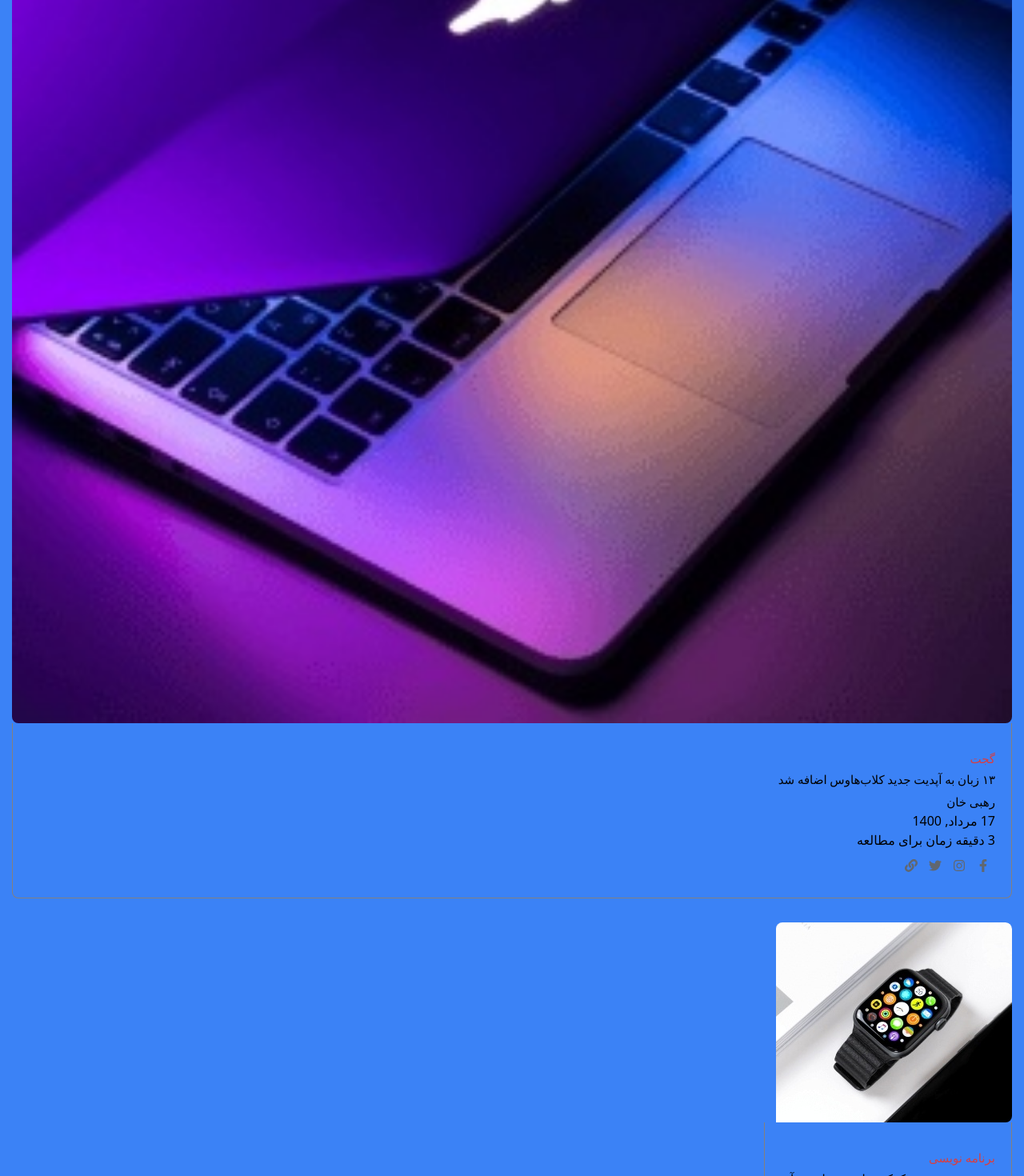
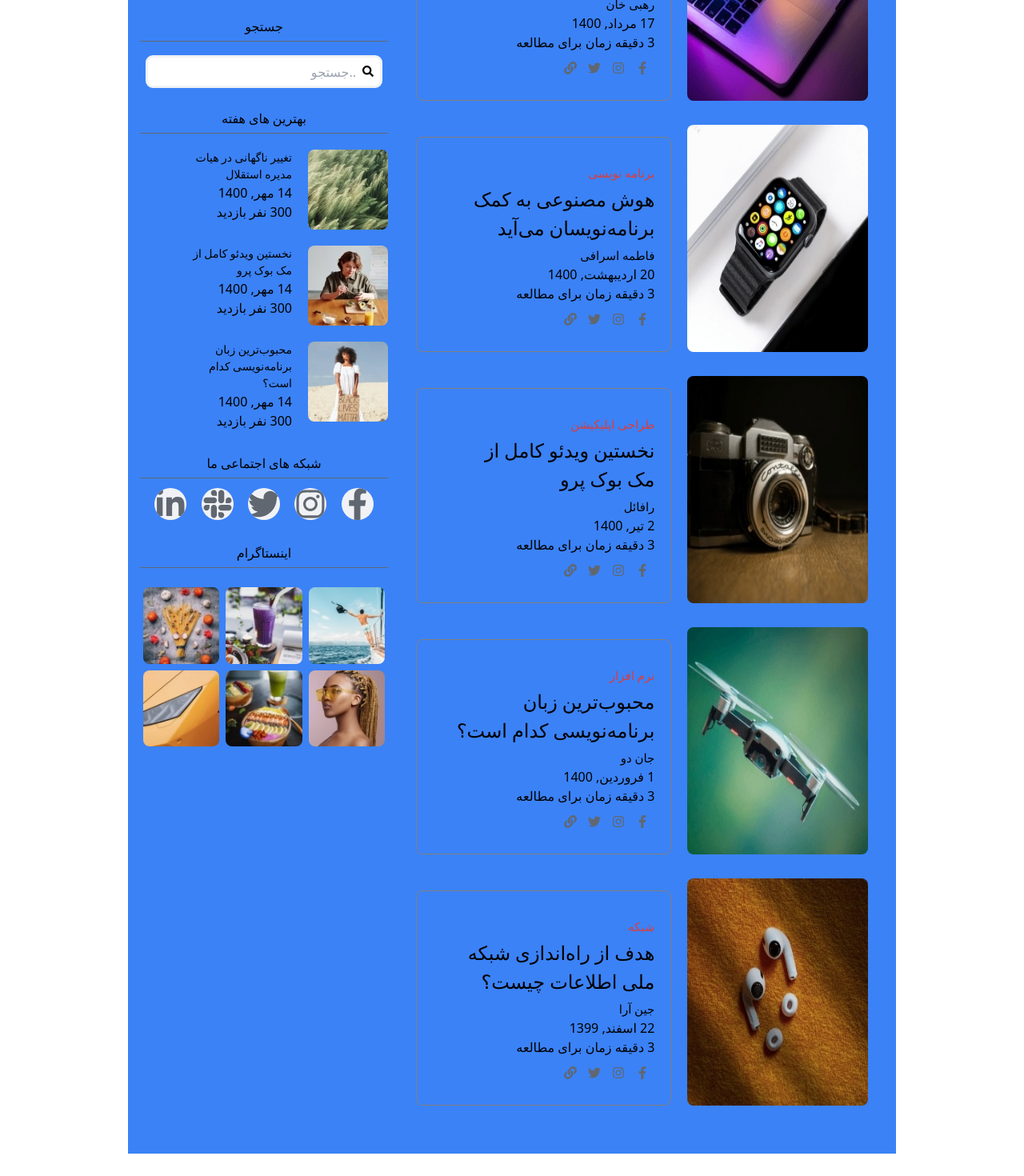
Before and after one commit to amirghaderian/bloger, a Next.js app: page / in a window 1280 px wide. Shown: the part 3400-4870 px from the top of the page at 80% size. After the commit the page ends 4842 px from the top, so only its background shows below. Built offline with nearby package versions, Linux system fonts and the light colour scheme.

Commit message:
Responsive Post List for md & ml & a little lg screens

```diff
--- a/src/components/PostList.tsx
+++ b/src/components/PostList.tsx
@@ -32,26 +32,32 @@ import {
 
 const PostList = () => {
   return (
-    <div className="PostList bg-red-200 w-full h-[100%]] ">
-      <div className="Container bg-blue-500 w-full px-[15px] py-[60px]">
-        <div className="Baner bg-slate-400">
-          <Image src={Banner} alt="Banner" />
+    <div className="PostList bg-red-200 w-full h-[100%]] ml:w-[540px] ml:mx-auto md:w-[720px] lg:w-[960px] ">
+      <div className="Container bg-blue-500 w-full px-[15px] py-[60px] lg:flex flex-wrap">
+        <div className="Baner bg-slate-400 ml:w-[510px] md:w-[690px] lg:w-[800px] lg:mx-auto">
+          <div>
+            <Image src={Banner} alt="Banner" />
+          </div>
         </div>
-        <div className="posts">
-          <div className="post1">
-            <div className="Image1 group mt-[30px] rounded-lg relative overflow-hidden">
+        <div className="posts lg:w-2/3 lg:pl-[35px]">
+          <div className="post1 ml:flex ml:items-center md:items-end">
+            <div className="Image1 group mt-[30px] rounded-lg relative overflow-hidden ml:w-[153px] ml:h-[252px] md:w-[295px] md:h-[284px] ">
               <Image
                 src={Post1}
                 alt="Post1"
-                className="group rounded-t-lg group-hover:scale-110 transition duration-300 w-full"
+                className="group rounded-t-lg group-hover:scale-110 transition duration-300 w-full ml:w-[133px] ml:mr-[20px] ml:h-[222px] ml:rounded-lg
+                 md:w-[295px]  md:h-[284px]"
               />
             </div>
-            <div className="PostContent1 px-[20px] border-b border-r border-l border-[#837f7f] rounded-b-lg py-[32px] w-full ">
+            <div
+              className="PostContent1 px-[20px] border-b border-r border-l border-[#837f7f] rounded-b-lg py-[32px] w-full ml:mr-[20px] ml:w-[337px] ml:border-t ml:rounded-lg
+            md:w-[375px] "
+            >
               <span className="font-[IranSans] text-[15px] text-[#D93E40] hover:text-[#3858f6]">
                 گجت
               </span>
               <a href="#" className=" group-hover: underlinTitr">
-                <h4 className="font-[VasirBold] text-[15px] ">
+                <h4 className="font-[VasirBold] text-[15px] md:text-[24px]  ">
                   ۱۳ زبان به آپدیت جدید کلاب‌هاوس اضافه شد
                 </h4>
               </a>
@@ -68,20 +74,24 @@ const PostList = () => {
             </div>
           </div>
 
-          <div className="post2">
-            <div className="Image2 group mt-[30px] rounded-lg relative overflow-hidden">
+          <div className="post2 ml:flex ml:items-center md:items-end">
+            <div className="Image2 group mt-[30px] rounded-lg relative overflow-hidden ml:w-[153px] ml:h-[252px] md:w-[295px] md:h-[284px]">
               <Image
                 src={Post2}
                 alt="Post2"
-                className="group rounded-t-lg group-hover:scale-110 transition duration-300"
+                className="group rounded-t-lg group-hover:scale-110 transition duration-300  w-full  ml:w-[133px] ml:mr-[20px] ml:h-[222px] ml:rounded-lg
+                 md:w-[295px]  md:h-[284px]"
               />
             </div>
-            <div className="PostContent2 px-[20px] border-b border-r border-l border-[#837f7f] rounded-b-lg py-[32px] w-fit ">
+            <div
+              className="PostContent2 px-[20px] border-b border-r border-l border-[#837f7f] rounded-b-lg py-[32px]  w-full ml:mr-[20px] ml:w-[337px] ml:border-t
+             ml:rounded-lg md:w-[375px] "
+            >
               <span className="font-[IranSans] text-[15px] text-[#D93E40] hover:text-[#3858f6]">
                 برنامه نویسی
               </span>
               <a href="#" className=" group-hover: underlinTitr">
-                <h4 className="font-[VasirBold] text-[15px] ">
+                <h4 className="font-[VasirBold] text-[15px] md:text-[24px] ">
                   هوش مصنوعی به کمک برنامه‌نویسان می‌آید
                 </h4>
               </a>
@@ -98,20 +108,24 @@ const PostList = () => {
             </div>
           </div>
 
-          <div className="post3">
-            <div className="Image3 group mt-[30px] rounded-lg relative overflow-hidden">
+          <div className="post3  ml:flex ml:items-center md:items-end">
+            <div className="Image3 group mt-[30px] rounded-lg relative overflow-hidden ml:w-[153px] ml:h-[252px] md:w-[295px] md:h-[284px]">
               <Image
                 src={Post3}
                 alt="Post3"
-                className="group rounded-t-lg group-hover:scale-110 transition duration-300"
+                className="group rounded-t-lg group-hover:scale-110 transition duration-300  w-full ml:w-[133px] ml:mr-[20px] ml:h-[222px] ml:rounded-lg
+                md:w-[295px]  md:h-[284px]"
               />
             </div>
-            <div className="PostContent1 px-[20px] border-b border-r border-l border-[#837f7f] rounded-b-lg py-[32px] w-fit ">
+            <div
+              className="PostContent3 px-[20px] border-b border-r border-l border-[#837f7f] rounded-b-lg py-[32px] w-full ml:mr-[20px] ml:w-[337px] ml:border-t
+             ml:rounded-lg md:w-[375px]"
+            >
               <span className="font-[IranSans] text-[15px] text-[#D93E40] hover:text-[#3858f6]">
                 طراحی اپلیکیشن
               </span>
               <a href="#" className=" group-hover: underlinTitr">
-                <h4 className="font-[VasirBold] text-[15px] w-[248px] ">
+                <h4 className="font-[VasirBold] text-[15px] w-[248px] md:text-[24px] ">
                   نخستین ویدئو کامل از مک بوک پرو
                 </h4>
               </a>
@@ -128,20 +142,24 @@ const PostList = () => {
             </div>
           </div>
 
-          <div className="post4">
-            <div className="Image4 group mt-[30px] rounded-lg relative overflow-hidden">
+          <div className="post4 ml:flex ml:items-center md:items-end">
+            <div className="Image4 group mt-[30px] rounded-lg relative overflow-hidden ml:w-[153px] ml:h-[252px] md:w-[295px] md:h-[284px]">
               <Image
                 src={Post4}
                 alt="Post4"
-                className="group rounded-t-lg group-hover:scale-110 transition duration-300"
+                className="group rounded-t-lg group-hover:scale-110 transition duration-300 w-full ml:w-[133px] ml:mr-[20px] ml:h-[222px] ml:rounded-lg
+                md:w-[295px]  md:h-[284px] "
               />
             </div>
-            <div className="PostContent4 px-[20px] border-b border-r border-l border-[#837f7f] rounded-b-lg py-[32px] w-fit ">
+            <div
+              className="PostContent4 px-[20px] border-b border-r border-l border-[#837f7f] rounded-b-lg py-[32px] w-full ml:mr-[20px] ml:w-[337px] ml:border-t
+            ml:rounded-lg md:w-[375px]"
+            >
               <span className="font-[IranSans] text-[15px] text-[#D93E40] hover:text-[#3858f6]">
                 نرم افزار
               </span>
               <a href="#" className=" group-hover: underlinTitr">
-                <h4 className="font-[VasirBold] text-[15px] ">
+                <h4 className="font-[VasirBold] text-[15px] md:text-[24px] ">
                   محبوب‌ترین زبان برنامه‌نویسی کدام است؟
                 </h4>
               </a>
@@ -158,20 +176,24 @@ const PostList = () => {
             </div>
           </div>
 
-          <div className="post5">
-            <div className="Image5 group mt-[30px] rounded-lg relative overflow-hidden">
+          <div className="post5 ml:flex ml:items-center md:items-end">
+            <div className="Image5 group mt-[30px] rounded-lg relative overflow-hidden ml:w-[153px] ml:h-[252px] md:w-[295px] md:h-[284px]">
               <Image
                 src={Post5}
                 alt="Post5"
-                className="group rounded-t-lg group-hover:scale-110 transition duration-300"
+                className="group rounded-t-lg group-hover:scale-110 transition duration-300 w-full ml:w-[133px] ml:mr-[20px] ml:h-[222px] ml:rounded-lg
+                md:w-[295px]  md:h-[284px]"
               />
             </div>
-            <div className="PostContent5 px-[20px] border-b border-r border-l border-[#837f7f] rounded-b-lg py-[32px] w-fit ">
+            <div
+              className="PostContent5 px-[20px] border-b border-r border-l border-[#837f7f] rounded-b-lg py-[32px]  w-full ml:mr-[20px] ml:w-[337px] ml:border-t
+            ml:rounded-lg md:w-[375px]"
+            >
               <span className="font-[IranSans] text-[15px] text-[#D93E40] hover:text-[#3858f6]">
                 شبکه
               </span>
               <a href="#" className=" group-hover: underlinTitr">
-                <h4 className="font-[VasirBold] text-[15px] ">
+                <h4 className="font-[VasirBold] text-[15px] md:text-[24px] ">
                   هدف از راه‌اندازی شبکه ملی اطلاعات چیست؟
                 </h4>
               </a>
@@ -188,7 +210,7 @@ const PostList = () => {
             </div>
           </div>
         </div>
-        <div className="Sidebar mt-[40px]">
+        <div className="Sidebar mt-[40px] lg:w-1/3">
           <div className="Widget mb-[30px] bg-red-300 flex flex-wrap h-[140px]">
             <div className="item1 w-[50%] flex items-center ">
               <div className="image1">
@@ -249,16 +271,16 @@ const PostList = () => {
               <div className="Container mt-[20px]">
                 <div className="BestPost1 flex mb-[20px]">
                   <div className="Image1">
-                    {" "}
+
                     <Image
                       src={Best1}
                       alt={"Best1"}
                       className="rounded-lg ml-[20px]"
                     />
                   </div>
-                  <div className="Content1 w-[140px]">
+                  <div className="Content1  w-[40%]">
                     <h6 className="font-[IranSans] text-[14px]">
-                      تغییر ناگهانی در هیات مدیره استقلال{" "}
+                      تغییر ناگهانی در هیات مدیره استقلال
                     </h6>
                     <div className="flex-col">
                       <div className=""> 14 مهر, 1400</div>
@@ -269,14 +291,14 @@ const PostList = () => {
 
                 <div className="BestPost2 flex mb-[20px]">
                   <div className="Image2">
-                    {" "}
+
                     <Image
                       src={Best2}
                       alt={"Best2"}
                       className="rounded-lg ml-[20px]"
                     />
                   </div>
-                  <div className="Content2 w-[140px]">
+                  <div className="Content2 w-[40%]">
                     <h6 className="font-[IranSans] text-[14px]">
                       نخستین ویدئو کامل از مک بوک پرو
                     </h6>
@@ -289,14 +311,14 @@ const PostList = () => {
 
                 <div className="BestPost3 flex mb-[20px]">
                   <div className="Image3">
-                    {" "}
+
                     <Image
                       src={Best3}
                       alt={"Best3"}
                       className="rounded-lg ml-[20px]"
                     />
                   </div>
-                  <div className="Content3 w-[140px]">
+                  <div className="Content3 w-[40%]">
                     <h6 className="font-[IranSans] text-[14px]">
                       محبوب‌ترین زبان برنامه‌نویسی کدام است؟
                     </h6>
@@ -312,7 +334,7 @@ const PostList = () => {
               <h5 className="border-b  pb-[5px] border-[#606770] text-center text-[16px] font-[VasirBold]">
                 شبکه های اجتماعی ما
               </h5>
-              <div className="Logos mt-[12px] flex text-[#606770] justify-between mb-[30px]">
+              <div className="Logos mt-[12px] flex text-[#606770] justify-evenly mb-[30px]">
                 <Facebook className="w-[40px] h-[40px] hover:bg-[#3858f6] hover:text-[#f0f2f5] bg-[#f0f2f5] rounded-[50%]" />
                 <Instagram className="w-[40px] h-[40px] hover:bg-[#3858f6] hover:text-[#f0f2f5] bg-[#f0f2f5] rounded-[50%]" />
                 <Twitter className="w-[40px] h-[40px] hover:bg-[#3858f6]  hover:text-[#f0f2f5] bg-[#f0f2f5] rounded-[50%]" />
@@ -321,37 +343,39 @@ const PostList = () => {
               </div>
             </div>
             <div className="Instagram">
-              <h5 className="text-center border-b  pb-[5px] border-[#606770] text-[16px] font-[VasirBold] ">اینستاگرام</h5>
+              <h5 className="text-center border-b  pb-[5px] border-[#606770] text-[16px] font-[VasirBold] ">
+                اینستاگرام
+              </h5>
               <div className="ImagesInstagram flex flex-wrap mt-[20px]">
                 <Image
                   src={Instagram1}
                   alt={"Instagram1"}
-                  className="w-1/3 p-[4px] rounded-xl "
+                  className="w-1/3 p-[4px] rounded-xl md:w-[115px] lg:w-1/3 "
                 />
                 <Image
                   src={Instagram2}
                   alt={"Instagram2"}
-                  className="w-1/3 p-[4px] rounded-xl  "
+                  className="w-1/3 p-[4px] rounded-xl md:w-[115px] lg:w-1/3"
                 />
                 <Image
                   src={Instagram3}
                   alt={"Instagram3"}
-                  className="w-1/3 p-[4px] rounded-xl "
+                  className="w-1/3 p-[4px] rounded-xl md:w-[115px] lg:w-1/3 "
                 />
                 <Image
                   src={Instagram4}
                   alt={"Instagram4"}
-                  className="w-1/3 p-[4px] rounded-xl  mt-[5px]"
+                  className="w-1/3 p-[4px] rounded-xl  mt-[5px] md:w-[115px] md:mt-0 lg:w-1/3"
                 />
                 <Image
                   src={Instagram5}
                   alt={"Instagram5"}
-                  className="w-1/3 p-[4px] rounded-xl  mt-[5px]"
+                  className="w-1/3 p-[4px] rounded-xl  mt-[5px] md:w-[115px] md:mt-0 lg:w-1/3"
                 />
                 <Image
                   src={Instagram6}
                   alt={"Instagram6"}
-                  className="w-1/3 p-[4px] rounded-xl  mt-[5px]"
+                  className="w-1/3 p-[4px] rounded-xl  mt-[5px] md:w-[115px] md:mt-0 lg:w-1/3"
                 />
               </div>
             </div>
```
